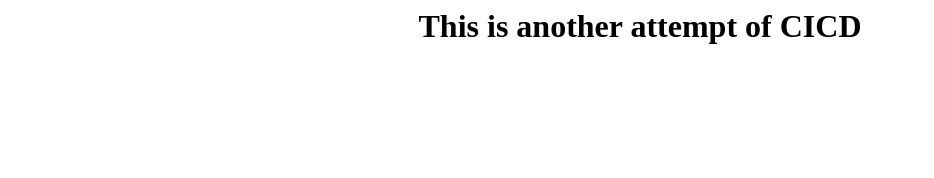
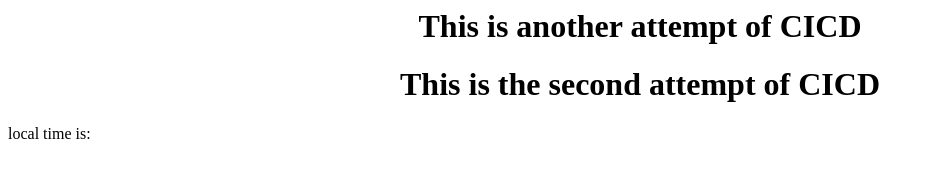
Before and after one commit to alexchenuw/mywebgame, a plain HTML site: page hextris/index.html in a window 1280 px wide. Shown: the whole page, without its empty margins (0-934 px from the left). Drawn offline with Linux system fonts and the light colour scheme.

Commit message:
added second line

```diff
--- a/hextris/index.html
+++ b/hextris/index.html
@@ -1 +1,3 @@
 <center><h1> This is another attempt of CICD </center>
+<center><h1> This is the second attempt of CICD </center>
+local time is:
```
